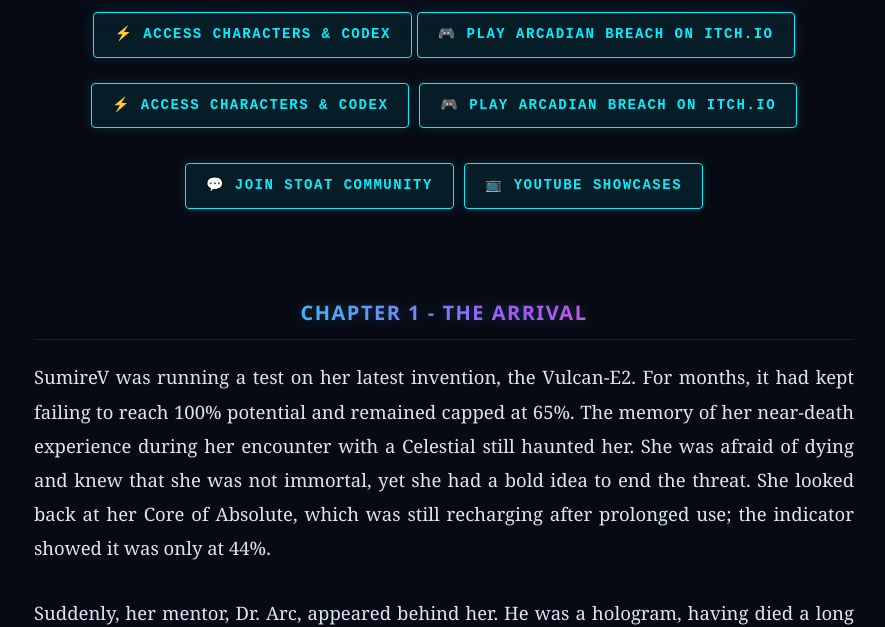
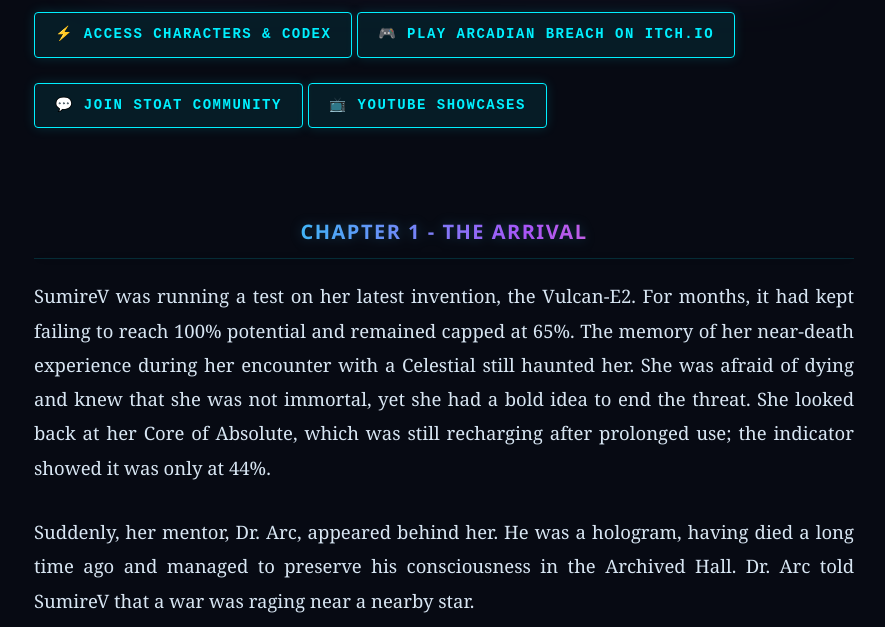
Before and after one commit to ProfessorSumireV/axiom-constellation, a plain HTML site: page index.html in a window 1280 px wide. Shown: the part 184-811 px from the top of the page, without its empty margins (196-1081 px from the left). Drawn offline with Linux system fonts and the light colour scheme.

Commit message:
Yes had to be removed

```diff
--- a/index.html
+++ b/index.html
@@ -102,8 +102,7 @@
     }
   </style></head><body><h1>Axiom Constellation</h1>
   <!-- YOUR STORY STARTS HERE (NO MORE <style> TAGS DOWN HERE) -->
-  <div style="text-align:center;"><a href="codex.html" class="char-btn">⚡ Access Characters &amp; Codex</a> <a href="https://sumirevariants.itch.io/" target="_blank" rel="noopener" class="char-btn">🎮 Play Arcadian Breach on Itch.io</a></div>
-  <div style="display:flex; flex-wrap:wrap; justify-content:center; gap:10px; margin-bottom:10px;">
+
   <a href="codex.html" class="char-btn">⚡ Access Characters &amp; Codex</a>
   <a href="https://sumirevariants.itch.io/" target="_blank" rel="noopener" class="char-btn">🎮 Play Arcadian Breach on Itch.io</a>
   <a href="https://stt.gg/TpNKht3f" target="_blank" rel="noopener" class="char-btn">💬 Join Stoat Community</a>
```
